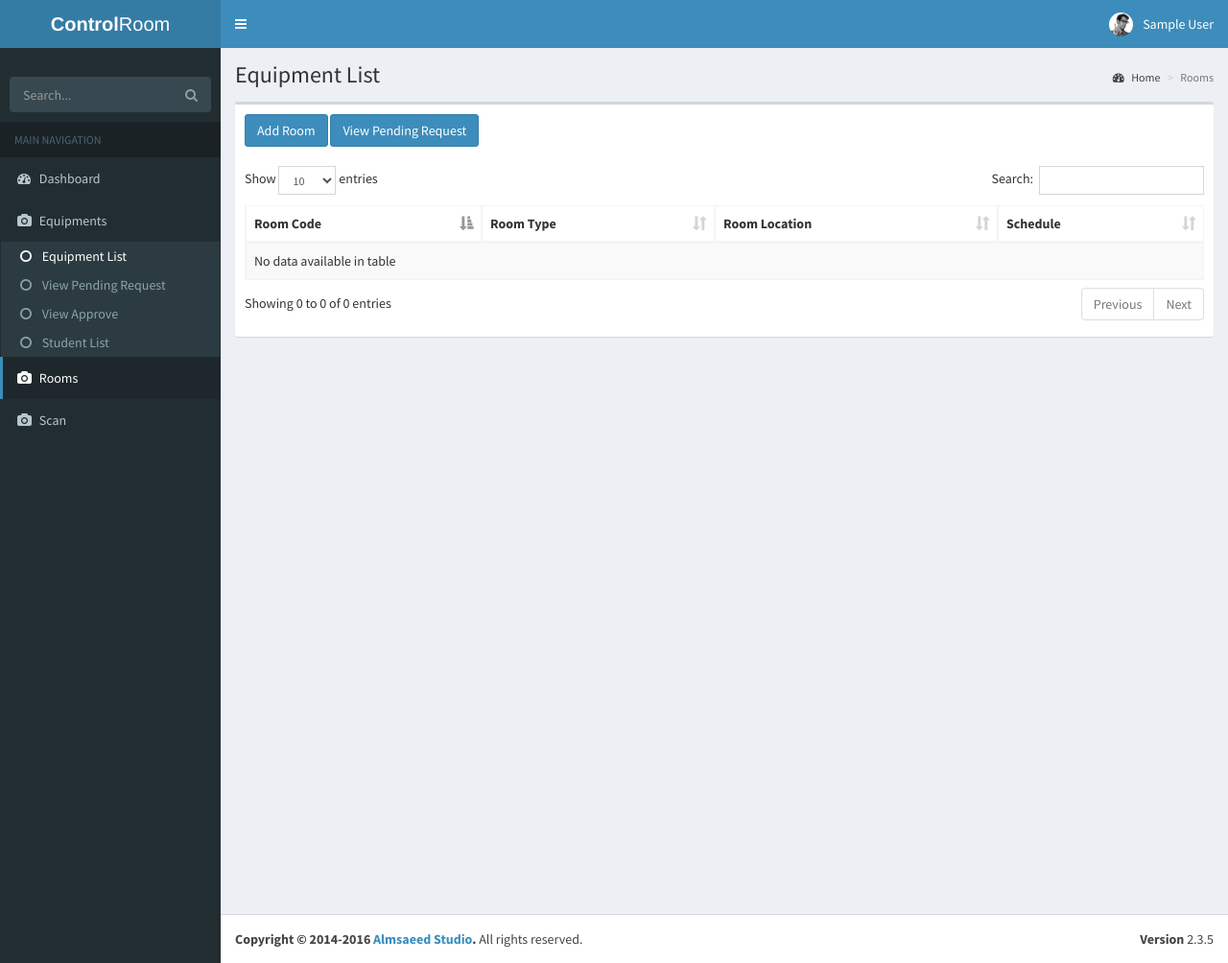
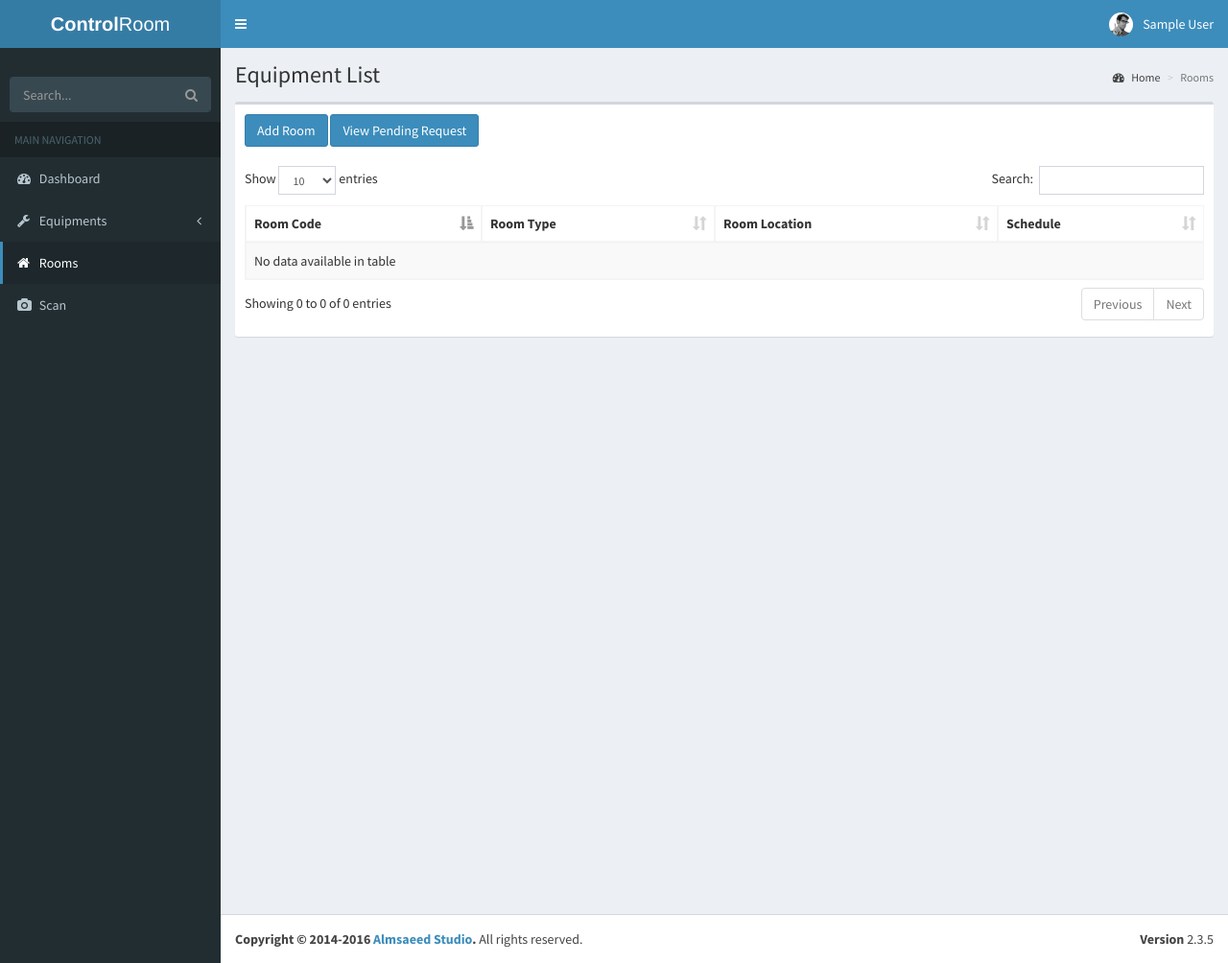
Before and after one commit to amelitoalcuitas/controlroom, a PHP site: page /admin/room.php in a window 1280 px wide. Shown: the whole page at 96% size. Run offline with PHP 8.4, Linux system fonts and the light colour scheme; the visitor is signed in with stand-in values (Sample User, id 1); data that the repository does not hold is empty; some libraries are stand-ins or nearby versions.

Commit message:
updated sidemenu

```diff
--- a/admin/room.php
+++ b/admin/room.php
@@ -68,12 +68,9 @@ $userin = $_SESSION["name"];
   <!-- Left side column. contains the logo and sidebar -->
   <aside class="main-sidebar">
     <!-- sidebar: style can be found in sidebar.less -->
-    <section class="sidebar">
+        <section class="sidebar">
       <!-- Sidebar user panel -->
       <div class="user-panel">
-        <div class="pull-left image">
-
-        </div>
 
       </div>
       <!-- search form -->
@@ -97,21 +94,23 @@ $userin = $_SESSION["name"];
         </li>
 
         <li class="treeview">
-          <a href="#">
-            <i class="fa fa-camera"></i>
-            <span>Equipments</span>
+          <a href="equipment.php">
+             <i class="fa fa-wrench"></i> <span>Equipments</span>
+            <span class="pull-right-container">
+              <i class="fa fa-angle-left pull-right"></i>
+            </span>
           </a>
-           <ul class="treeview-menu menu-open" style="display: block;">
-           <li class="active"><a href="equipment.php"><i class="fa fa-circle-o"></i>  Equipment List</a></li>
+          <!--<ul class="treeview-menu">
+            <li><a href="equipment.php"><i class="fa fa-circle-o"></i>  Equipment List</a></li>
             <li><a href="#" data-toggle="modal" data-target="#viewpending"><i class="fa fa-circle-o"></i>  View Pending Request</a></li>
-            <li><a href="#" data-toggle="modal" data-target="#viewapproved"><i class="fa fa-circle-o"></i> View Approve</a></li>
+            <li><a href="#" data-toggle="modal" data-target="#viewapproved"><i class="fa fa-circle-o"></i> View Approved</a></li>
             <li><a href="forms/editors.html"><i class="fa fa-circle-o"></i> Student List</a></li>
-          </ul>
-          </li>
+          </ul>-->
+        </li>
 
-        <li class="active treeview">
+        <li class="treeview active">
           <a href="room.php">
-            <i class="fa fa-camera"></i>
+            <i class="fa fa-home"></i>
             <span>Rooms</span>
           </a>
         </li>
@@ -122,7 +121,8 @@ $userin = $_SESSION["name"];
             <span>Scan</span>
           </a>
         </li>
-            </section>
+        </ul>
+    </section>
     <!-- /.sidebar -->
   </aside>
 
```
Also changed, not shown: admin/dashboard.php (+8 -8 lines), admin/equipment.php (+7 -8 lines), admin/scan.php (+8 -8 lines).
